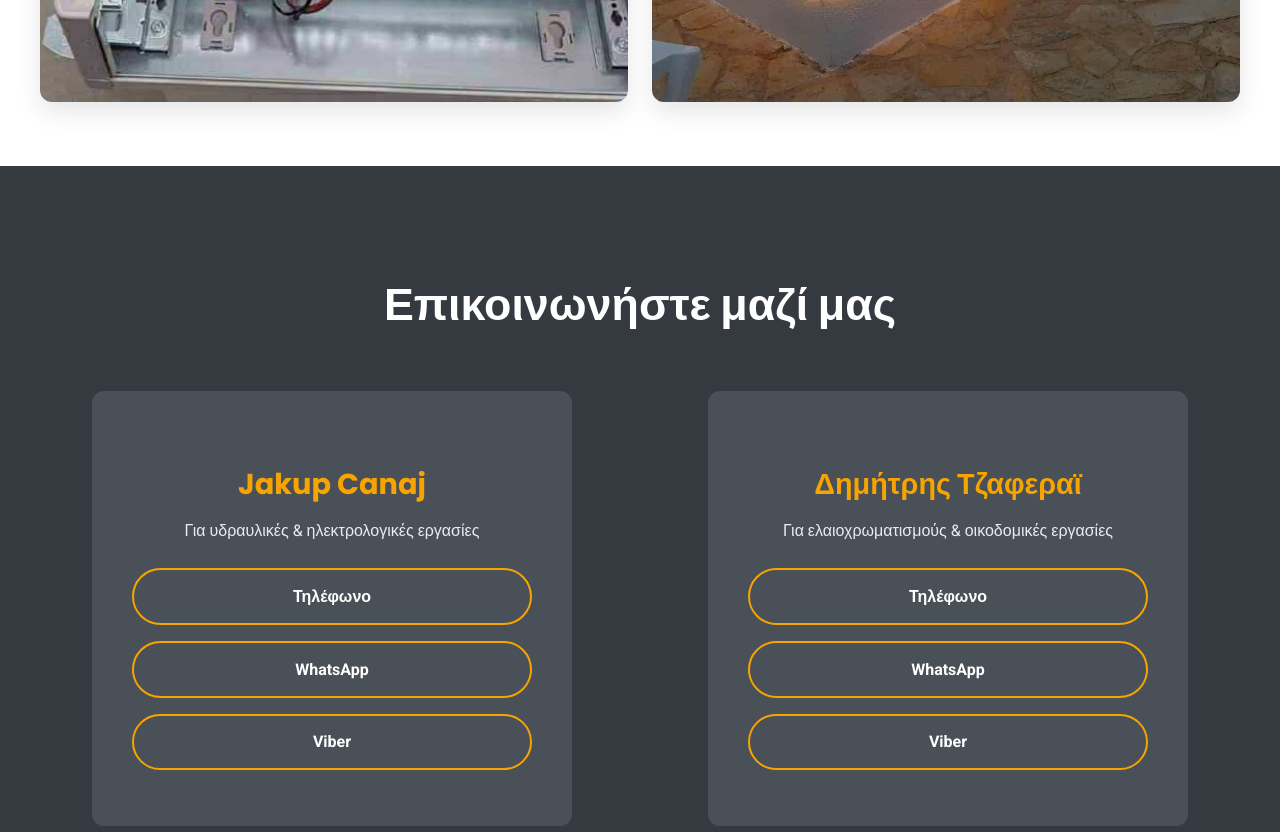
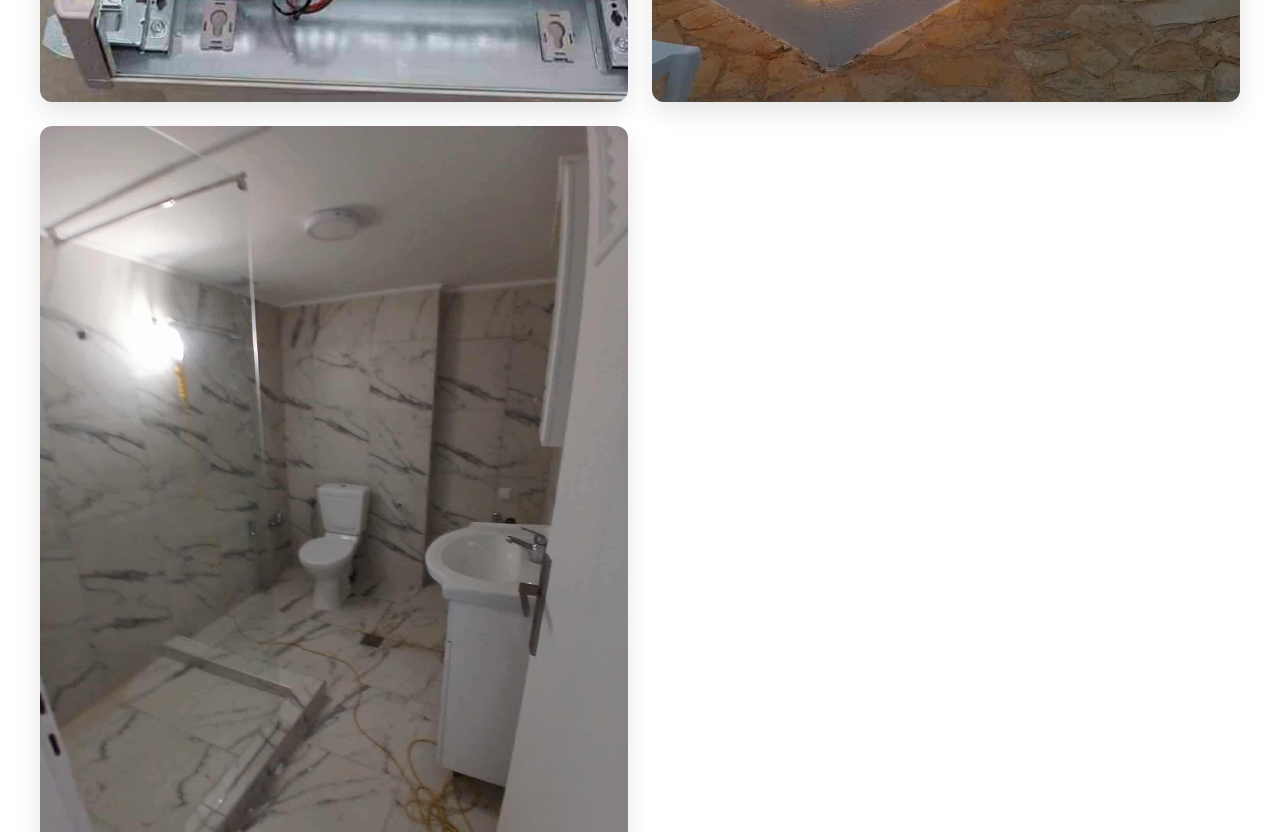
Before and after one commit to AthanasiosOikonomou/construction-web, a plain HTML site: page index.html in a window 1280 px wide. Shown: the part 5280-6112 px from the top of the page. Drawn offline with Linux system fonts and the light colour scheme.

Commit message:
bathroom image

```diff
--- a/index.html
+++ b/index.html
@@ -108,6 +108,9 @@
         <div class="gallery-item">
           <img src="images/pool.jpg" alt="Πισίνα" />
         </div>
+        <div class="gallery-item">
+          <img src="images/Bathroom.jpg" alt="Μπάνιο" />
+        </div>
       </div>
     </section>
 
```
